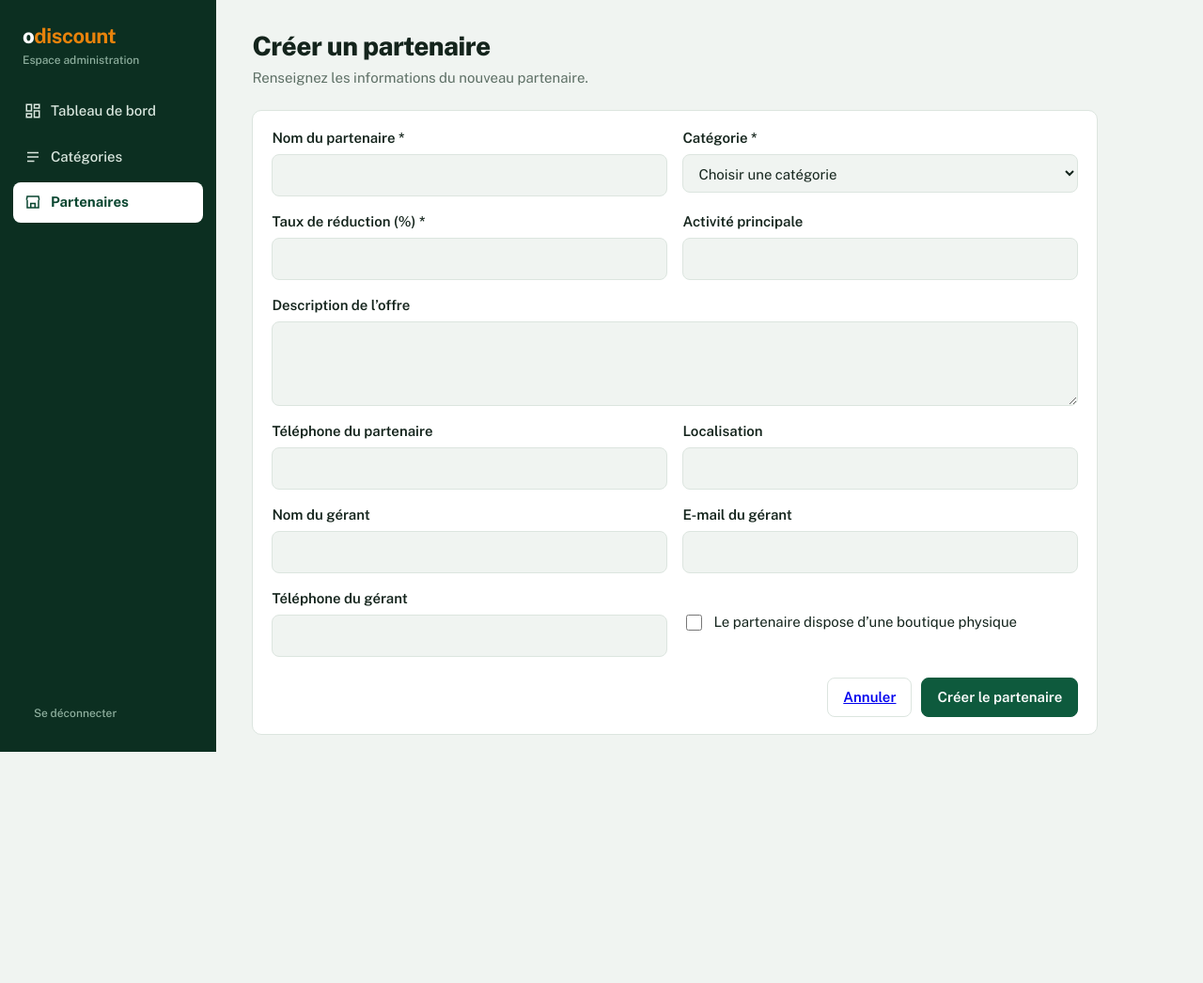
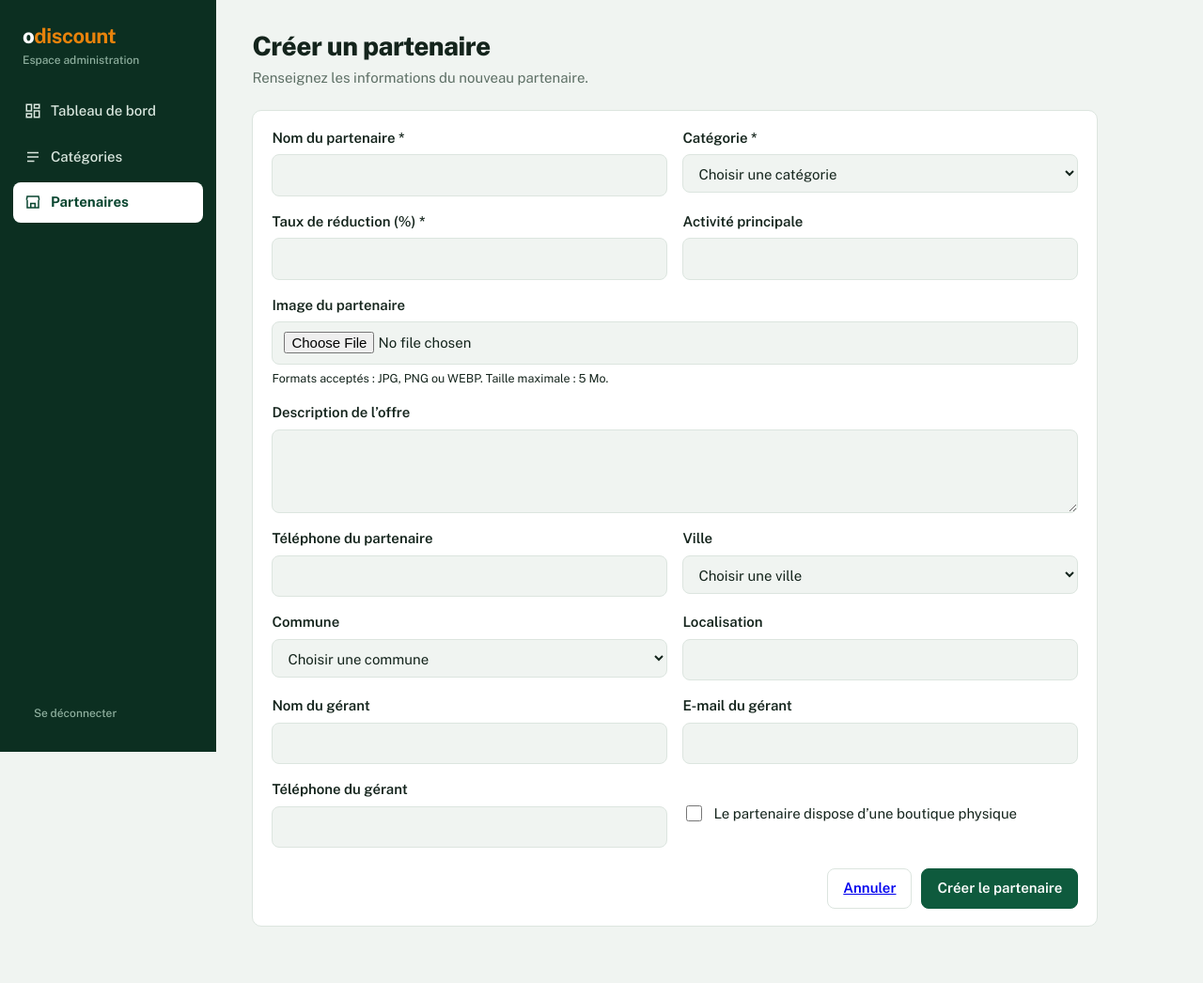
Before and after one commit to ElvisOrlan/odiscount_backend, a Laravel app: page /admin/partners/create in a window 1280 px wide. Shown: the whole page at 94% size. Before the commit the page ends 800 px from the top, so only its background shows below. Run offline with Laravel 12, Linux system fonts and the light colour scheme; a user stored in the database is signed in; tables that the repository leaves empty hold one stand-in row (values such as "Sample post"); parts of the project's set-up code (start-up, migrations or seed data) failed here and were passed over.

Commit message:
feat: manage partner updates and activation
Co-authored-by: Copilot <223556219+Copilot@users.noreply.github.com>

```diff
--- a/resources/views/admin/partners-create.blade.php
+++ b/resources/views/admin/partners-create.blade.php
@@ -1,8 +1,10 @@
 @extends('admin.layout')
 
-@section('title', 'Créer un partenaire')
-@section('heading', 'Créer un partenaire')
-@section('subtitle', 'Renseignez les informations du nouveau partenaire.')
+@php($isEditing = isset($partner))
+
+@section('title', $isEditing ? 'Modifier un partenaire' : 'Créer un partenaire')
+@section('heading', $isEditing ? 'Modifier un partenaire' : 'Créer un partenaire')
+@section('subtitle', $isEditing ? 'Mettez à jour les informations du partenaire.' : 'Renseignez les informations du nouveau partenaire.')
 
 @section('content')
     @if ($errors->any())
@@ -11,13 +13,16 @@
         </div>
     @endif
 
-    <form class="card partner-form" method="POST" action="{{ route('admin.partners.store') }}">
+    <form class="card partner-form" method="POST" action="{{ $isEditing ? route('admin.partners.update', $partner) : route('admin.partners.store') }}" enctype="multipart/form-data">
         @csrf
+        @if ($isEditing)
+            @method('PUT')
+        @endif
 
         <div class="form-grid">
             <div class="form-field">
                 <label for="nom_partenaire">Nom du partenaire <span aria-hidden="true">*</span></label>
-                <input id="nom_partenaire" name="nom_partenaire" type="text" maxlength="255" value="{{ old('nom_partenaire') }}" required>
+                <input id="nom_partenaire" name="nom_partenaire" type="text" maxlength="255" value="{{ old('nom_partenaire', $partner->nom_partenaire ?? '') }}" required>
                 @error('nom_partenaire') <small class="field-error">{{ $message }}</small> @enderror
             </div>
 
@@ -26,7 +31,7 @@
                 <select id="categorie_id" name="categorie_id" required>
                     <option value="">Choisir une catégorie</option>
                     @foreach ($categories as $category)
-                        <option value="{{ $category->id }}" @selected(old('categorie_id') == $category->id)>
+                        <option value="{{ $category->id }}" @selected(old('categorie_id', $partner->categorie_id ?? '') == $category->id)>
                             {{ $category->categorie }}{{ $category->status === 'active' ? '' : ' (masquée)' }}
                         </option>
                     @endforeach
@@ -36,61 +41,95 @@
 
             <div class="form-field">
                 <label for="taux_reduction">Taux de réduction (%) <span aria-hidden="true">*</span></label>
-                <input id="taux_reduction" name="taux_reduction" type="number" min="0" max="100" step="0.01" value="{{ old('taux_reduction') }}" required>
+                <input id="taux_reduction" name="taux_reduction" type="number" min="0" max="100" step="0.01" value="{{ old('taux_reduction', $partner->taux_reduction ?? '') }}" required>
                 @error('taux_reduction') <small class="field-error">{{ $message }}</small> @enderror
             </div>
 
             <div class="form-field">
                 <label for="activite_principale">Activité principale</label>
-                <input id="activite_principale" name="activite_principale" type="text" maxlength="255" value="{{ old('activite_principale') }}">
+                <input id="activite_principale" name="activite_principale" type="text" maxlength="255" value="{{ old('activite_principale', $partner->activite_principale ?? '') }}">
                 @error('activite_principale') <small class="field-error">{{ $message }}</small> @enderror
             </div>
 
             <div class="form-field form-field-wide">
+                <label for="image_partenaire">Image du partenaire</label>
+                <input id="image_partenaire" name="image_partenaire" type="file" accept=".jpg,.jpeg,.png,.webp">
+                <small>Formats acceptés : JPG, PNG ou WEBP. Taille maximale : 5 Mo.</small>
+                @if ($isEditing && $partner->image_url)
+                    <small>Image actuelle : <a href="{{ $partner->image_url }}" target="_blank" rel="noopener">{{ $partner->image_partenaire }}</a></small>
+                @endif
+                @error('image_partenaire') <small class="field-error">{{ $message }}</small> @enderror
+            </div>
+
+            <div class="form-field form-field-wide">
                 <label for="info_reduction">Description de l’offre</label>
-                <textarea id="info_reduction" name="info_reduction" rows="3">{{ old('info_reduction') }}</textarea>
+                <textarea id="info_reduction" name="info_reduction" rows="3">{{ old('info_reduction', $partner->info_reduction ?? '') }}</textarea>
                 @error('info_reduction') <small class="field-error">{{ $message }}</small> @enderror
             </div>
 
             <div class="form-field">
                 <label for="telephone">Téléphone du partenaire</label>
-                <input id="telephone" name="telephone" type="tel" maxlength="30" value="{{ old('telephone') }}">
+                <input id="telephone" name="telephone" type="tel" maxlength="30" value="{{ old('telephone', $partner->telephone ?? '') }}">
                 @error('telephone') <small class="field-error">{{ $message }}</small> @enderror
             </div>
 
             <div class="form-field">
+                <label for="ville_id">Ville</label>
+                <select id="ville_id" name="ville_id">
+                    <option value="">Choisir une ville</option>
+                    @foreach ($villes as $ville)
+                        <option value="{{ $ville->id }}" @selected(old('ville_id', $partner->ville_id ?? '') == $ville->id)>{{ $ville->ville }}</option>
+                    @endforeach
+                </select>
+                @error('ville_id') <small class="field-error">{{ $message }}</small> @enderror
+            </div>
+
+            <div class="form-field">
+                <label for="commune_id">Commune</label>
+                <select id="commune_id" name="commune_id">
+                    <option value="">Choisir une commune</option>
+                    @foreach ($communes as $commune)
+                        <option value="{{ $commune->id }}" @selected(old('commune_id', $partner->commune_id ?? '') == $commune->id)>
+                            {{ $commune->commune }}{{ $commune->ville ? ' – '.$commune->ville->ville : '' }}
+                        </option>
+                    @endforeach
+                </select>
+                @error('commune_id') <small class="field-error">{{ $message }}</small> @enderror
+            </div>
+
+            <div class="form-field">
                 <label for="localisation">Localisation</label>
-                <input id="localisation" name="localisation" type="text" maxlength="255" value="{{ old('localisation') }}">
+                <input id="localisation" name="localisation" type="text" maxlength="255" value="{{ old('localisation', $partner->localisation ?? '') }}">
                 @error('localisation') <small class="field-error">{{ $message }}</small> @enderror
             </div>
 
             <div class="form-field">
                 <label for="nom_prenom_gerant">Nom du gérant</label>
-                <input id="nom_prenom_gerant" name="nom_prenom_gerant" type="text" maxlength="255" value="{{ old('nom_prenom_gerant') }}">
+                <input id="nom_prenom_gerant" name="nom_prenom_gerant" type="text" maxlength="255" value="{{ old('nom_prenom_gerant', $partner->nom_prenom_gerant ?? '') }}">
                 @error('nom_prenom_gerant') <small class="field-error">{{ $message }}</small> @enderror
             </div>
 
             <div class="form-field">
                 <label for="mail_gerant">E-mail du gérant</label>
-                <input id="mail_gerant" name="mail_gerant" type="email" maxlength="255" value="{{ old('mail_gerant') }}">
+                <input id="mail_gerant" name="mail_gerant" type="email" maxlength="255" value="{{ old('mail_gerant', $partner->mail_gerant ?? '') }}">
                 @error('mail_gerant') <small class="field-error">{{ $message }}</small> @enderror
             </div>
 
             <div class="form-field">
                 <label for="phone_gerant">Téléphone du gérant</label>
-                <input id="phone_gerant" name="phone_gerant" type="tel" maxlength="30" value="{{ old('phone_gerant') }}">
+                <input id="phone_gerant" name="phone_gerant" type="tel" maxlength="30" value="{{ old('phone_gerant', $partner->phone_gerant ?? '') }}">
                 @error('phone_gerant') <small class="field-error">{{ $message }}</small> @enderror
             </div>
 
             <label class="form-checkbox">
-                <input name="boutique_physique" type="checkbox" value="1" @checked(old('boutique_physique'))>
+                <input name="boutique_physique" type="checkbox" value="1" @checked(old('boutique_physique', $partner->boutique_physique ?? false))>
                 <span>Le partenaire dispose d’une boutique physique</span>
             </label>
         </div>
 
         <div class="form-actions">
             <a class="btn" href="{{ route('admin.partners') }}">Annuler</a>
-            <button class="btn pri" type="submit">Créer le partenaire</button>
+            <button class="btn pri" type="submit">{{ $isEditing ? 'Enregistrer les modifications' : 'Créer le partenaire' }}</button>
         </div>
     </form>
 @endsection
--- a/routes/admin.php
+++ b/routes/admin.php
@@ -2,7 +2,9 @@
 
 use App\Http\Middleware\EnsureUserIsActive;
 use App\Models\Category;
+use App\Models\Commune;
 use App\Models\Partenaire;
+use App\Models\Ville;
 use Illuminate\Http\Request;
 use Illuminate\Support\Facades\Auth;
 use Illuminate\Support\Facades\Route;
@@ -61,8 +63,20 @@ Route::prefix('admin')->name('admin.')->group(function () {
             return view('admin.partners-create', [
                 'page' => 'partners',
                 'categories' => Category::query()->orderBy('categorie')->get(['id', 'categorie', 'status']),
+                'villes' => Ville::query()->orderBy('ville')->get(['id', 'ville']),
+                'communes' => Commune::query()->with('ville:id,ville')->orderBy('commune')->get(['id', 'ville_id', 'commune']),
             ]);
         })->middleware('role:Admin|Master')->name('partners.create');
+
+        Route::get('/partners/{partner}/edit', static function (Partenaire $partner) {
+            return view('admin.partners-create', [
+                'page' => 'partners',
+                'partner' => $partner,
+                'categories' => Category::query()->orderBy('categorie')->get(['id', 'categorie', 'status']),
+                'villes' => Ville::query()->orderBy('ville')->get(['id', 'ville']),
+                'communes' => Commune::query()->with('ville:id,ville')->orderBy('commune')->get(['id', 'ville_id', 'commune']),
+            ]);
+        })->middleware('role:Admin|Master')->name('partners.edit');
 
         Route::post('/partners', static function (Request $request) {
             $validated = $request->validate([
@@ -71,6 +85,7 @@ Route::prefix('admin')->name('admin.')->group(function () {
                 'taux_reduction' => ['required', 'numeric', 'min:0', 'max:100'],
                 'info_reduction' => ['nullable', 'string'],
                 'telephone' => ['nullable', 'string', 'max:30'],
+                'image_partenaire' => ['nullable', 'file', 'image', 'mimes:jpg,jpeg,png,webp', 'max:5120'],
                 'localisation' => ['nullable', 'string', 'max:255'],
                 'nom_prenom_gerant' => ['nullable', 'string', 'max:255'],
                 'mail_gerant' => ['nullable', 'email', 'max:255'],
@@ -81,6 +96,12 @@ Route::prefix('admin')->name('admin.')->group(function () {
 
             $partner = new Partenaire;
             $partner->categorie_id = $validated['categorie_id'];
+            if ($request->hasFile('image_partenaire')) {
+                $image = $request->file('image_partenaire');
+                $imageName = $image->hashName();
+                $image->move(public_path('images/partenaires'), $imageName);
+                $partner->image_partenaire = $imageName;
+            }
             $partner->nom_partenaire = $validated['nom_partenaire'];
             $partner->taux_reduction = $validated['taux_reduction'];
             $partner->info_reduction = $validated['info_reduction'] ?? null;
@@ -98,13 +119,79 @@ Route::prefix('admin')->name('admin.')->group(function () {
                 ->with('status', 'Le partenaire « '.$partner->nom_partenaire.' » a été créé.');
         })->middleware('role:Admin|Master')->name('partners.store');
 
+        Route::put('/partners/{partner}', static function (Request $request, Partenaire $partner) {
+            $validated = $request->validate([
+                'categorie_id' => ['required', 'integer', Rule::exists('categories', 'id')],
+                'nom_partenaire' => ['required', 'string', 'max:255'],
+                'taux_reduction' => ['required', 'numeric', 'min:0', 'max:100'],
+                'info_reduction' => ['nullable', 'string'],
+                'telephone' => ['nullable', 'string', 'max:30'],
+                'image_partenaire' => ['nullable', 'file', 'image', 'mimes:jpg,jpeg,png,webp', 'max:5120'],
+                'ville_id' => ['nullable', 'integer', Rule::exists('villes', 'id')],
+                'commune_id' => [
+                    'nullable',
+                    'integer',
+                    Rule::exists('communes', 'id')->where(
+                        static fn ($query) => $query->where('ville_id', $request->input('ville_id'))
+                    ),
+                ],
+                'localisation' => ['nullable', 'string', 'max:255'],
+                'nom_prenom_gerant' => ['nullable', 'string', 'max:255'],
+                'mail_gerant' => ['nullable', 'email', 'max:255'],
+                'phone_gerant' => ['nullable', 'string', 'max:30'],
+                'activite_principale' => ['nullable', 'string', 'max:255'],
+                'boutique_physique' => ['sometimes', 'boolean'],
+            ]);
+
+            if ($request->hasFile('image_partenaire')) {
+                $image = $request->file('image_partenaire');
+                $imageName = $image->hashName();
+                $image->move(public_path('images/partenaires'), $imageName);
+                $partner->image_partenaire = $imageName;
+            }
+
+            $partner->fill([
+                'categorie_id' => $validated['categorie_id'],
+                'nom_partenaire' => $validated['nom_partenaire'],
+                'taux_reduction' => $validated['taux_reduction'],
+                'info_reduction' => $validated['info_reduction'] ?? null,
+                'telephone' => $validated['telephone'] ?? null,
+                'ville_id' => $validated['ville_id'] ?? null,
+                'commune_id' => $validated['commune_id'] ?? null,
+                'localisation' => $validated['localisation'] ?? null,
+                'nom_prenom_gerant' => $validated['nom_prenom_gerant'] ?? null,
+                'mail_gerant' => $validated['mail_gerant'] ?? null,
+                'phone_gerant' => $validated['phone_gerant'] ?? null,
+                'activite_principale' => $validated['activite_principale'] ?? null,
+                'boutique_physique' => $validated['boutique_physique'] ?? false,
+            ]);
+            $partner->save();
+
+            return redirect()
+                ->route('admin.partners')
+                ->with('status', 'Le partenaire « '.$partner->nom_partenaire.' » a été modifié.');
+        })->middleware('role:Admin|Master')->name('partners.update');
+
+        Route::patch('/partners/{partner}/status', static function (Request $request, Partenaire $partner) {
+            $validated = $request->validate([
+                'active' => ['required', 'boolean'],
+            ]);
+            $partner->is_active = $validated['active'];
+            $partner->save();
+
+            $message = $partner->is_active ? 'réactivé' : 'désactivé';
+
+            return back()->with('status', 'Le partenaire « '.$partner->nom_partenaire.' » a été '.$message.'.');
+        })->middleware('role:Admin|Master')->name('partners.status');
+
         Route::get('/', static function () {
             $categories = Category::query()
-                ->withCount('partenaires')
+                ->withCount(['partenaires' => static fn ($query) => $query->where('is_active', true)])
                 ->orderBy('id')
                 ->get();
             $activeCategories = $categories->where('status', 'active');
             $activePartners = Partenaire::query()
+                ->where('is_active', true)
                 ->whereHas('categorie', static fn ($query) => $query->where('status', 'active'));
 
             return view('admin.dashboard', [
@@ -118,7 +205,7 @@ Route::prefix('admin')->name('admin.')->group(function () {
         })->name('dashboard');
         Route::get('/categories', static function () {
             $categories = Category::query()
-                ->withCount('partenaires')
+                ->withCount(['partenaires' => static fn ($query) => $query->where('is_active', true)])
                 ->orderBy('id')
                 ->get();
 
--- a/routes/web.php
+++ b/routes/web.php
@@ -20,6 +20,7 @@ Route::name('front.')->group(function (): void {
             ->firstOrFail();
 
         $partenaires = $category->partenaires()
+            ->where('is_active', true)
             ->with(['commune', 'ville'])
             ->orderBy('id')
             ->get();
```
Also changed, not shown: MIGRATION_NOTES.md (+7 -1 lines), app/Models/Partenaire.php (+9 -0 lines), resources/views/admin/partners.blade.php (+20 -2 lines), tests/Feature/DashboardDatabaseTest.php (+155 -0 lines), README.md, database/migrations/2026_11_24_000004_add_is_active_to_partenaires_table.php (added).
